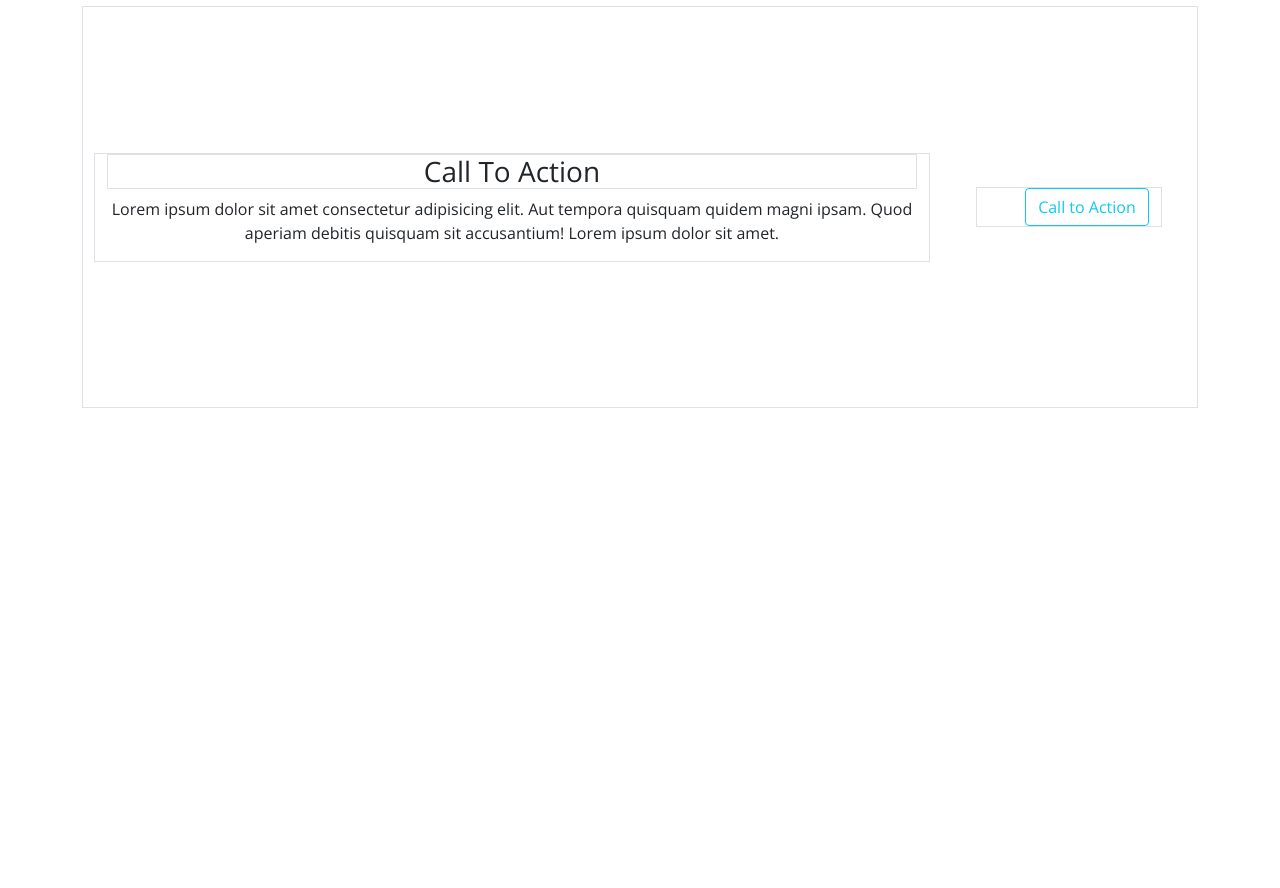
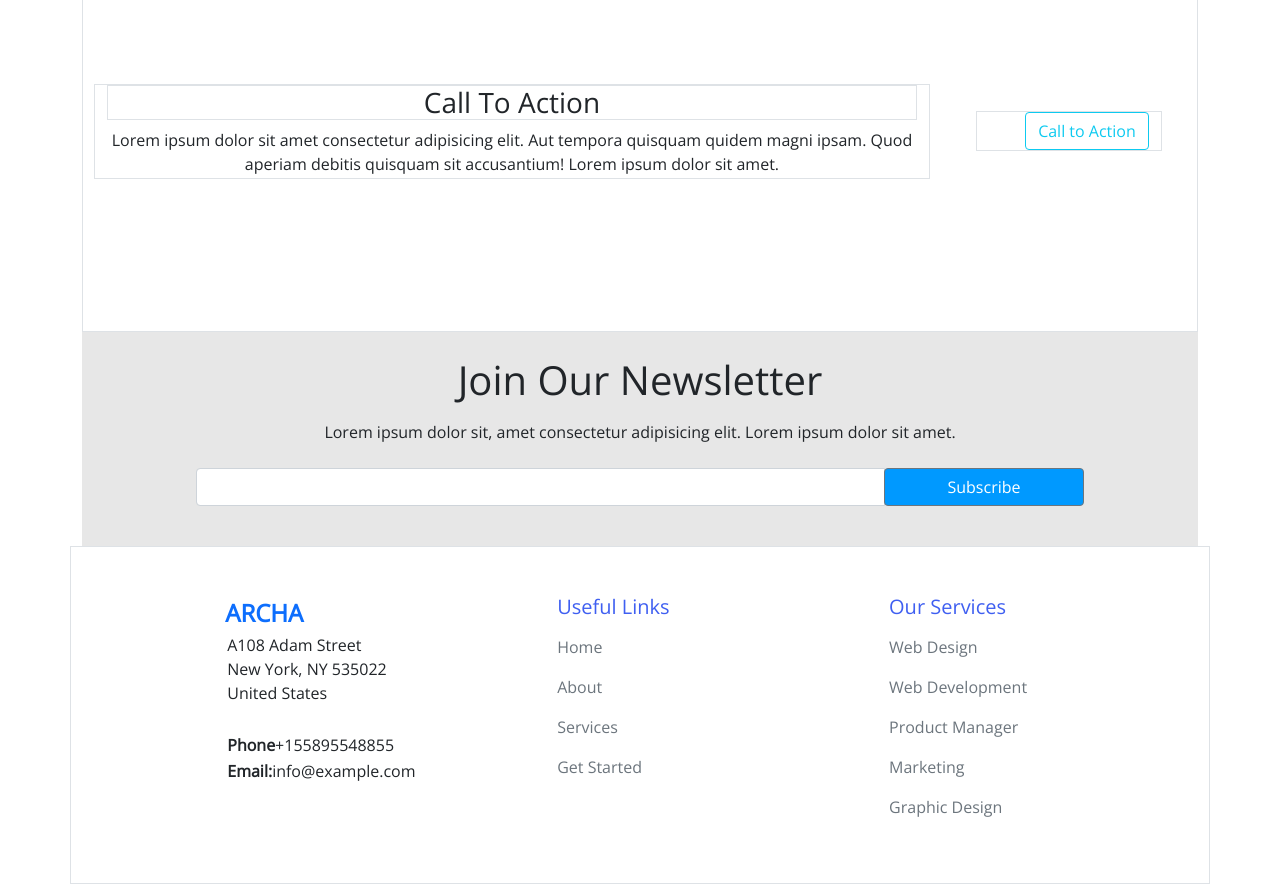
Before and after one commit to Hasanaldhahi3/bootstrap-alpha-team, a plain HTML site: page index.html in a window 1280 px wide. Shown: the part 1040-1928 px from the top of the page. Drawn offline with nearby package versions, Linux system fonts and the light colour scheme; a web font is replaced by a local one.

Commit message:
added the three below sections also i have managed to do the reflexive

```diff
--- a/index.html
+++ b/index.html
@@ -100,7 +100,7 @@
               </div>
     </section>
     <section class="section-action">
-      <div class="container-action my-5 border " style="width: 100%;">
+      <div class="container-action border " style="width: 100%;">
         <div
           class="row d-flex justify-content-lg-around align-items-lg-center " style="width: 100%; height: 400px;">
           <div class="col-lg-9 col-md-12 border ">
@@ -116,12 +116,78 @@
       </div>
       </div>
     </section>
-    <section class="section-join">
+    <section class="section-join ">
+      <div class="row py-2">
+        <div class="col">
+          <h1 class="text-center my-3">Join Our Newsletter</h1>
+          <p class="text-center my-3">Lorem ipsum dolor sit, amet consectetur adipisicing elit. Lorem ipsum dolor sit amet.</p>
+        </div>
+      </div>
+      <div class="row d-flex justify-content-center">
+      <div class="input-group mb-3 align-items-center position-relative" style="width: 80%">
+        <input type="text" class="form-control mb-4 " >
+        <div class="input-group-append  mb-4">
+          <button class="btn btn-outline-secondary " type="button">Subscribe</button>
+        </div>
+      </div>
+      </div>
+    </section>
+
+    <footer>
+      <div class="row d-flex  justify-content-evenly border py-5" style="width: 400;">
+        <div class="col-lg-2  col-md-6">
+          <a class="navbar-brand" href="#" style="font-weight: 900; font-size: x-large;">ARCHA</a>
+          <p>A108 Adam Street <br>New York, NY 535022 <br>United States</p>
+          <br>
+          <p > <span style="font-weight: bold;">Phone</span>+155895548855 </p>
+          <p> <span style="font-weight: bold;">Email:</span>info@example.com </p>
+        </div>
+        <div class="col-lg-2 h-100  col-md-6 mb-md-5 ">
+          <h5>Useful Links</h5>
+          <div>
+            <ul class="navbar-nav mr-auto footer">
+              <li class="nav-item active">
+                <a class="nav-link disabled" href="#">Home </a>
+              </li>
+              <li class="nav-item">
+                <a class="nav-link disabled" href="#">About</a>
+              </li>
+              <li class="nav-item">
+                <a class="nav-link disabled" href="#">Services</a>
+              </li>
+              <li class="nav-item">
+                <a class="nav-link disabled" href="#">Get Started</a>
+              </li>
+            </ul>
+          </div>
+        </div>
+        <div class="col-lg-2 ">
+          <h5>Our Services</h5>
+          <div>
+            <ul class="navbar-nav mr-auto footer">
+              <li class="nav-item active">
+                <a class="nav-link disabled" href="#">Web Design </a>
+              </li>
+              <li class="nav-item">
+                <a class="nav-link disabled" href="#">Web Development</a>
+              </li>
+              <li class="nav-item">
+                <a class="nav-link disabled" href="#">Product Manager</a>
+              </li>
+              <li class="nav-item">
+                <a class="nav-link disabled" href="#">Marketing</a>
+              </li>
+              <li class="nav-item">
+                <a class="nav-link disabled" href="#">Graphic Design</a>
+              </li>
+            </ul>
+          </div>
+        </div>
+      </div>
+    </footer>
+</main>
 
 
-    </section>
-    <footer style="margin-bottom: 30rem ;"></footer>
-</main>
 
 
     <!-- JavaScript Bundle with Popper -->
--- a/style.css
+++ b/style.css
@@ -88,6 +88,29 @@ svg {
 .container-action {
 }
 
-p .text-md-center {
-  height: 200px;
+.section-join {
+  background: rgb(231, 231, 231);
 }
+
+.btn-outline-secondary {
+  color: #fff;
+  background-color: #0099ff;
+  width: 200px;
+}
+
+.nav-item {
+  list-style: none;
+  padding: 0;
+}
+
+h5 {
+  color: rgb(63, 95, 241);
+}
+
+p {
+  margin: 2px;
+}
+footer li {
+  margin: 0;
+  padding: 0;
+}
```
